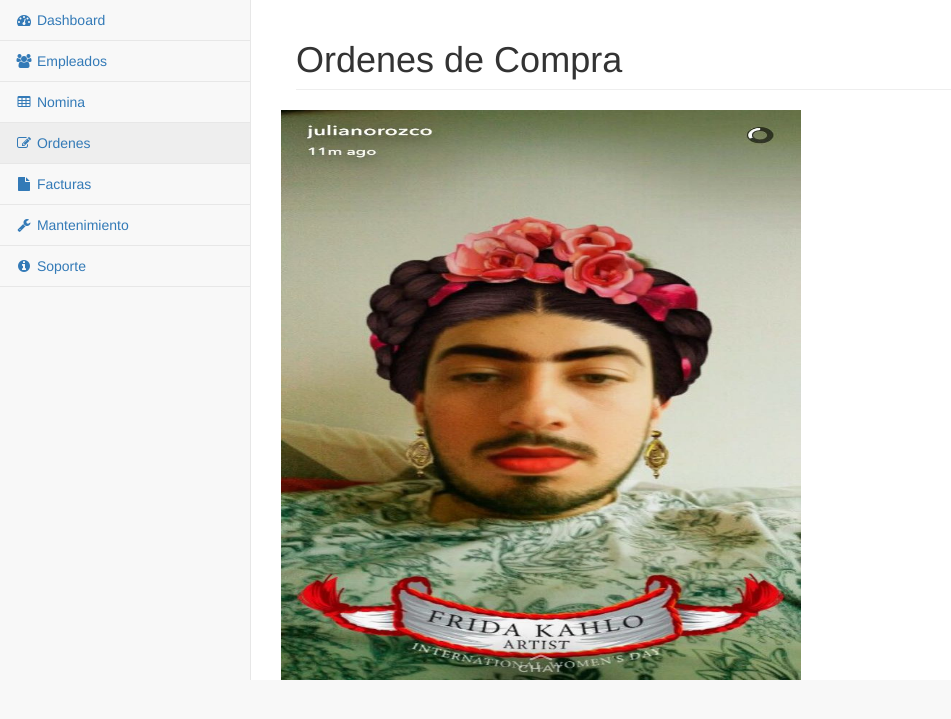
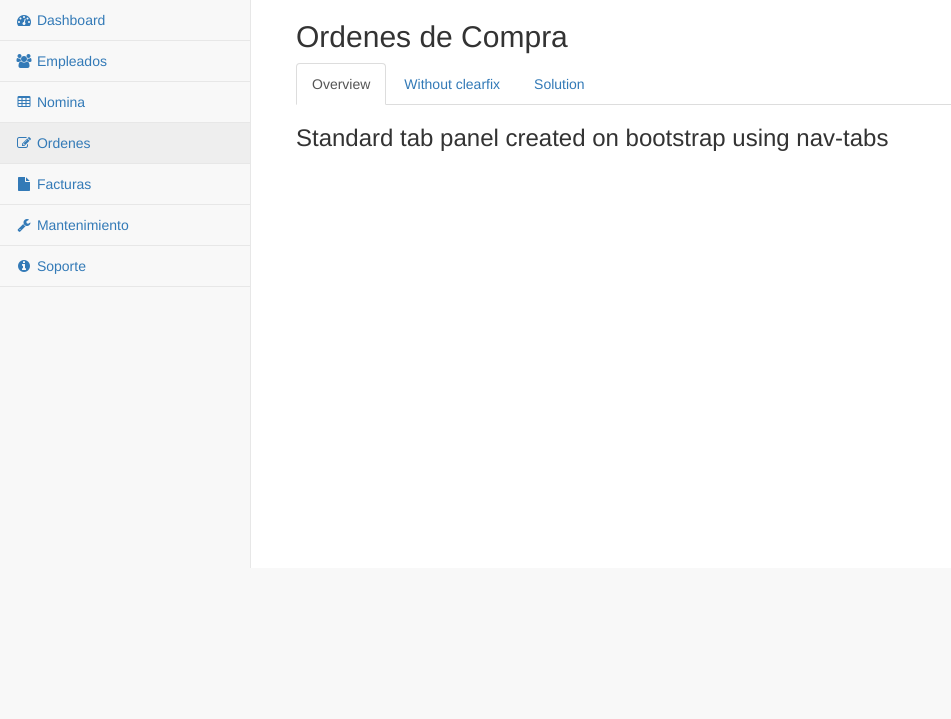
Before and after one commit to JulianOrozcoC/SernaImpresos, a PHP site: page /ordenes.php in a window 1480 px wide. Shown: the part 51-770 px from the top of the page, without its empty margins (0-951 px from the left). Run offline with PHP 8.4, Linux system fonts and the light colour scheme; data that the repository does not hold is empty; some libraries are stand-ins or nearby versions.

Commit message:
Tab Panel in ordenes

```diff
--- a/ordenes.php
+++ b/ordenes.php
@@ -111,10 +111,31 @@
     <div id="page-wrapper">
         <div class="container-fluid">
             <div class="row">
-                <div class="col-lg-12">
-                    <h1 class="page-header">Ordenes de Compra</h1>
+                <div class="container" style="width: 100%;"><h2>Ordenes de Compra</h2></div>
+
+                    <div id="exTab2" class="container">
+                    <ul class="nav nav-tabs">
+                        <li class="active">
+                            <a  href="#1" data-toggle="tab">Overview</a>
+                        </li>
+                        <li><a href="#2" data-toggle="tab">Without clearfix</a>
+                        </li>
+                        <li><a href="#3" data-toggle="tab">Solution</a>
+                        </li>
+                    </ul>
+
+            <div class="tab-content ">
+                <div class="tab-pane active" id="1">
+                    <h3>Standard tab panel created on bootstrap using nav-tabs</h3>
                 </div>
-                <img src="img/julygay.jpeg" alt="logo" height="570" width="520">
+            <div class="tab-pane" id="2">
+                <h3>Notice the gap between the content and tab after applying a background color</h3>
+            </div>
+            <div class="tab-pane" id="3">
+                <h3>add clearfix to tab-content (see the css)</h3>
+            </div>
+            </div>
+  </div>
 
 
 
```
